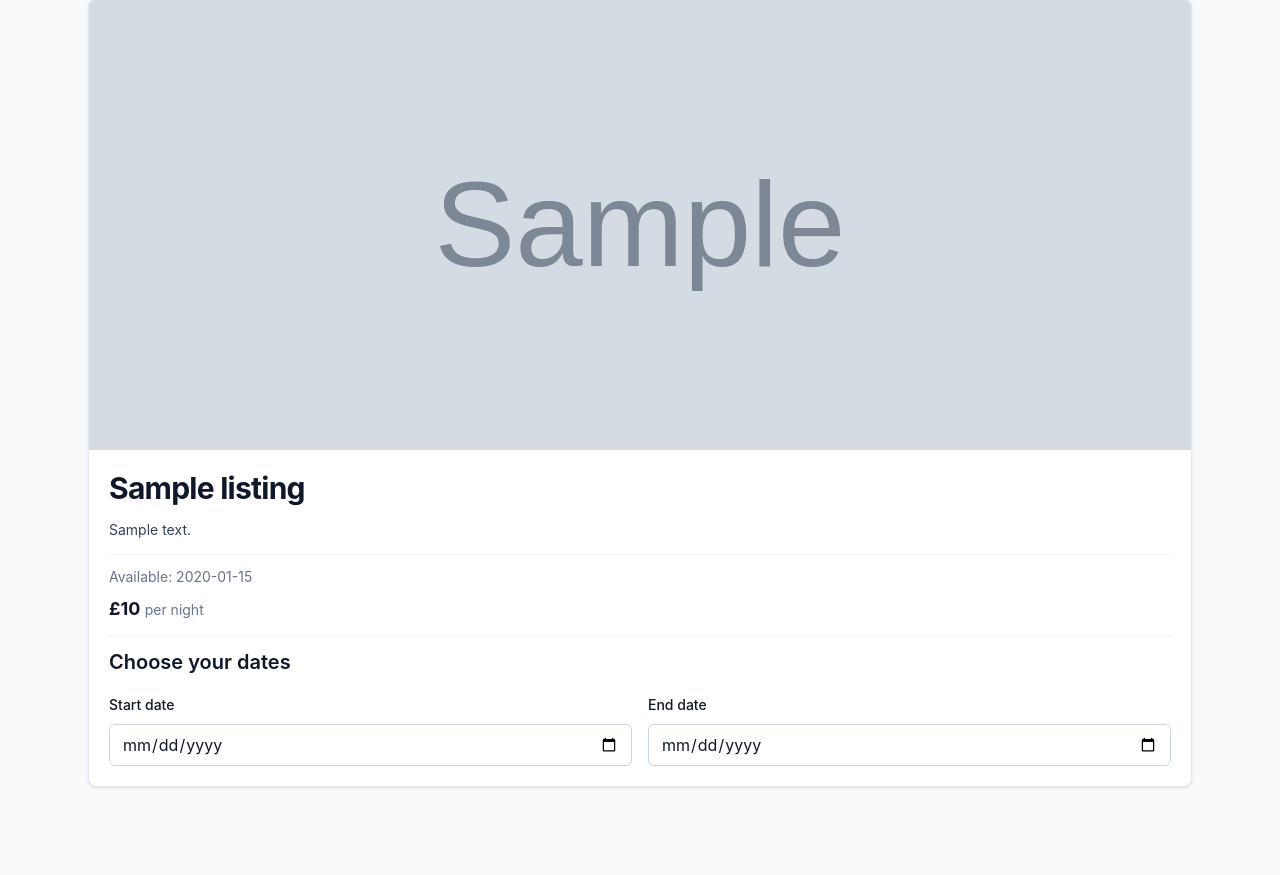
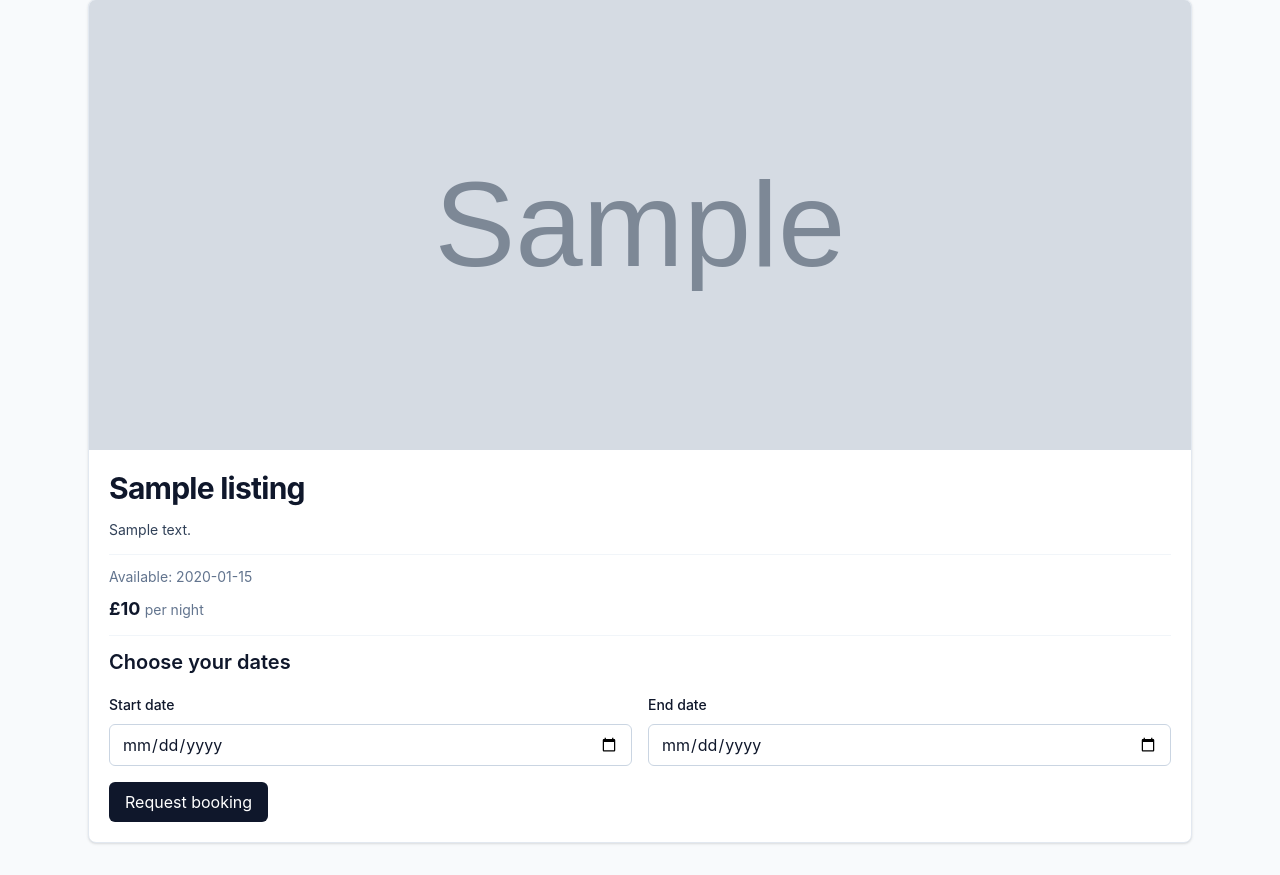
Before and after one commit to Suleman28/makersbnb, a Flask app: template templates/single_listing.html in a window 1280 px wide. Shown: the part 153-1028 px from the top of the page. Before the commit the page ends 941 px from the top, so only its background shows below. Run offline with Flask 3, Linux system fonts and the light colour scheme; the template is opened without the code that fills it: most values are stand-ins (such as "Sample title", 1, 10 or a date in 2020); grey boxes marked "Sample" are stand-in pictures.

Commit message:
ability to send bookings into bookings table

```diff
--- a/app.py
+++ b/app.py
@@ -2,6 +2,8 @@ import os
 from flask import Flask, request, render_template, redirect, flash, session
 from werkzeug.security import generate_password_hash, check_password_hash
 from lib.database_connection import get_flask_database_connection
+from lib.booking import Booking
+from lib.booking_repository import BookingRepository
 from lib.listing_repository import ListingRepository
 from lib.user import User
 from lib.user_repository import UserRepository
@@ -91,5 +93,22 @@ def single_listing(listing_id):
     return render_template("single_listing.html", listing=listing)
 
 
+@app.route("/bookings", methods=["POST"])
+def create_booking():
+    listing_id = request.form["listing_id"]
+    booking = Booking(
+        request.form["start_date"],
+        request.form["end_date"],
+        "PENDING",
+        listing_id,
+    )
+
+    connection = get_flask_database_connection(app)
+    BookingRepository(connection).create(booking)
+
+    flash("Your booking request has been submitted.")
+    return redirect(f"/single_listing/{listing_id}")
+
+
 if __name__ == "__main__":
     app.run(debug=True, port=int(os.environ.get("PORT", 5001)))
--- a/templates/single_listing.html
+++ b/templates/single_listing.html
@@ -28,6 +28,9 @@
             <section class="border-t border-slate-100 pt-3">
                 <h2 class="text-xl font-semibold">Choose your dates</h2>
 
+                <form method="POST" action="{{ url_for('create_booking') }}">
+                    <input type="hidden" name="listing_id" value="{{ listing.id }}">
+
                     <div class="mt-4 grid gap-4 sm:grid-cols-2">
                         <div>
                             <label class="text-sm font-medium" for="start-date">Start date</label>
@@ -39,6 +42,9 @@
                             <input class="mt-2 w-full rounded-md border border-slate-300 px-3 py-2" type="date" id="end-date" name="end_date" required>
                         </div>
                     </div>
+
+                    <button class="mt-4 rounded-md bg-slate-900 px-4 py-2 text-white" type="submit">Request booking</button>
+                </form>
             </section>
         </div>
     </article>
```
Lines whose indentation alone changed are shown as unchanged.
